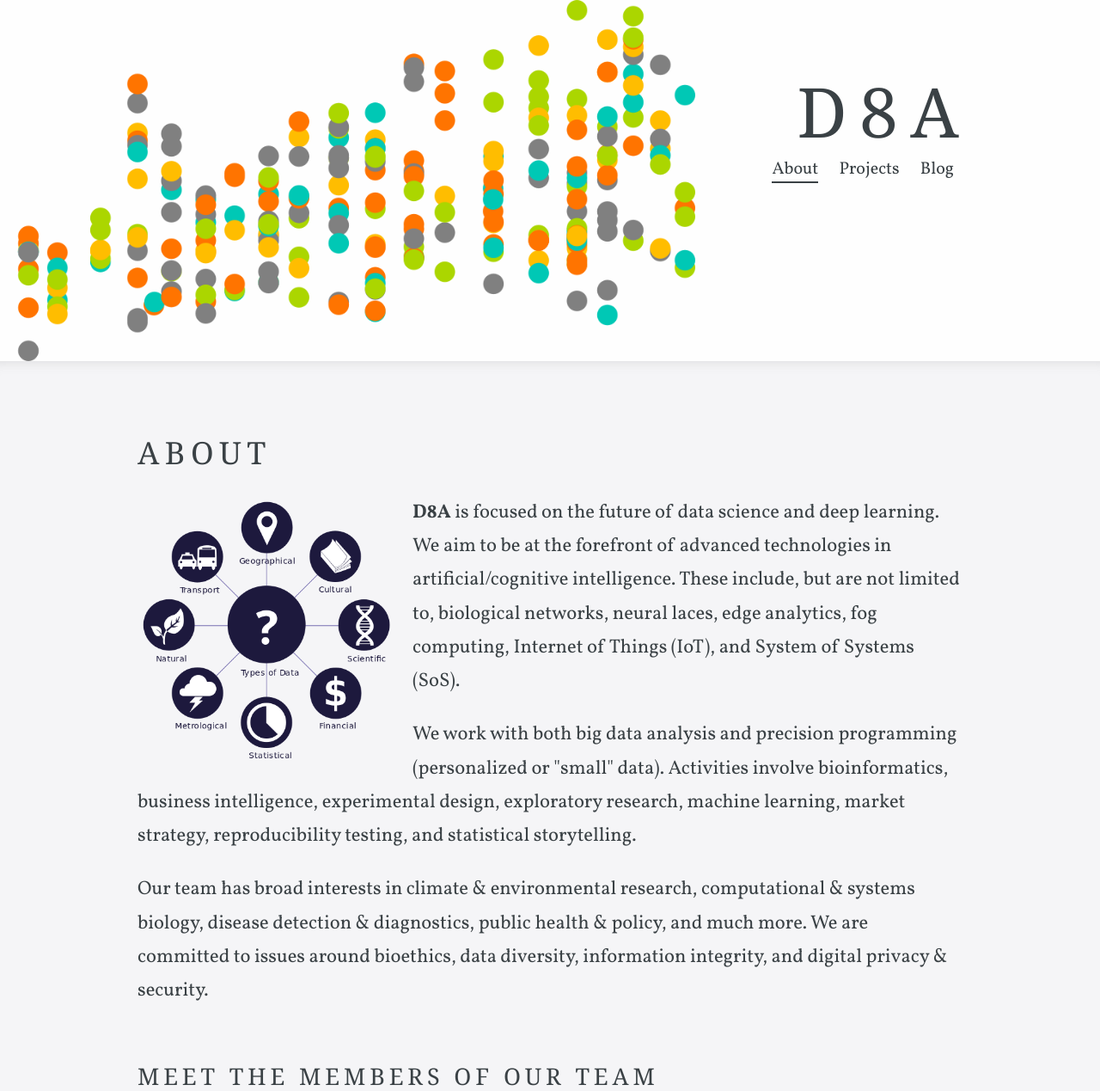
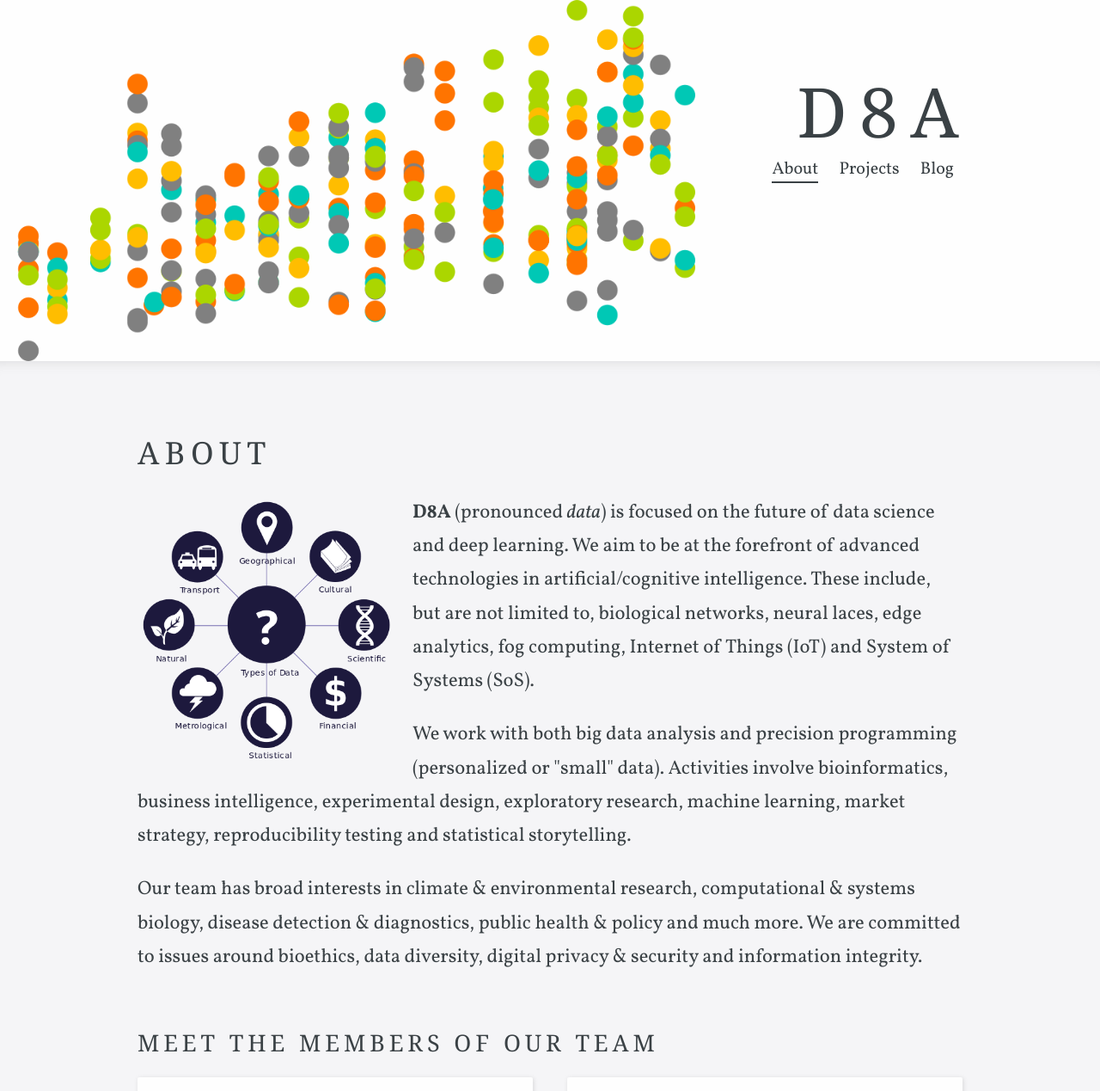
Before and after one commit to bioshack/d8a, a Jekyll site: the page built from people/about.html, in a window 1280 px wide and 1400 px high, cut to the strip 0-1269 px from the top of the window. Shown: the whole strip at 86% size. Built offline with Jekyll 4.4.1, drawn with Linux system fonts in a browser that asks for light colours; some web fonts are replaced.

Commit message:
Edit content

```diff
--- a/_config.yml
+++ b/_config.yml
@@ -14,10 +14,10 @@ intro: D8A is a social enterprise specializing in data, discovery & decision sci
   We promote practices and programs that benefit nature and society.
 
 cta:
-  about: Learn more about our areas of interest, mission, and team members!
+  about: Learn more about our areas of interest, mission and team members!
   projects: See what we are working on and get involved
   blog: Read our blog for updates on our projects
-  home: Join our team of scientists, statisticians, and storytellers!
+  home: Join our team of scientists, statisticians and storytellers!
 
 social:
   - name: Facebook
--- a/people/about.html
+++ b/people/about.html
@@ -9,11 +9,11 @@ navigation_order: 1
 <div class="editable">
   <img src="/images/data.png" align="left" style="margin:0px 20px 10px 0px" width="300px">
 
-  <p><strong>D8A</strong> is focused on the future of data science and deep learning. We aim to be at the forefront of advanced technologies in artificial/cognitive intelligence. These include, but are not limited to, biological networks, neural laces, edge analytics, fog computing, Internet of Things (IoT), and System of Systems (SoS).</p>
+  <p><strong>D8A</strong> (pronounced <em>data</em>) is focused on the future of data science and deep learning. We aim to be at the forefront of advanced technologies in artificial/cognitive intelligence. These include, but are not limited to, biological networks, neural laces, edge analytics, fog computing, Internet of Things (IoT) and System of Systems (SoS).</p>
 
-  <p>We work with both big data analysis and precision programming (personalized or "small" data). Activities involve bioinformatics, business intelligence, experimental design, exploratory research, machine learning, market strategy, reproducibility testing, and statistical storytelling.</p>
+  <p>We work with both big data analysis and precision programming (personalized or "small" data). Activities involve bioinformatics, business intelligence, experimental design, exploratory research, machine learning, market strategy, reproducibility testing and statistical storytelling.</p>
 
-  <p>Our team has broad interests in climate & environmental research, computational & systems biology, disease detection & diagnostics, public health & policy, and much more.  We are committed to issues around bioethics, data diversity, information integrity, and digital privacy & security.</p>
+  <p>Our team has broad interests in climate & environmental research, computational & systems biology, disease detection & diagnostics, public health & policy and much more. We are committed to issues around bioethics, data diversity, digital privacy & security and information integrity.</p>
 
 	<h3>Meet the members of our team</h3>
 </div>
```
Also changed, not shown: _posts/2016-05-24-codons.md (+1 -1 lines), _posts/2016-07-15-retrogene.md (+2 -2 lines), _projects/retrogene.md (+1 -1 lines).
